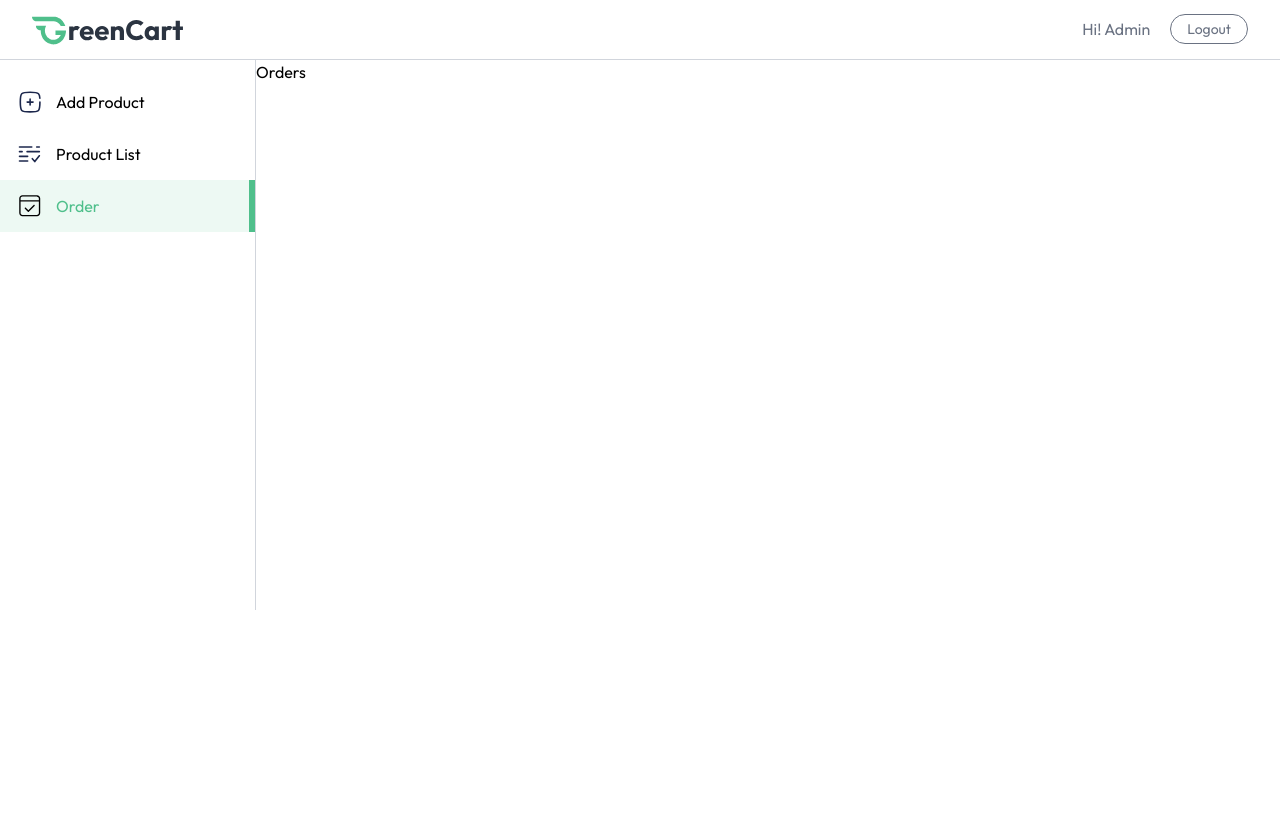
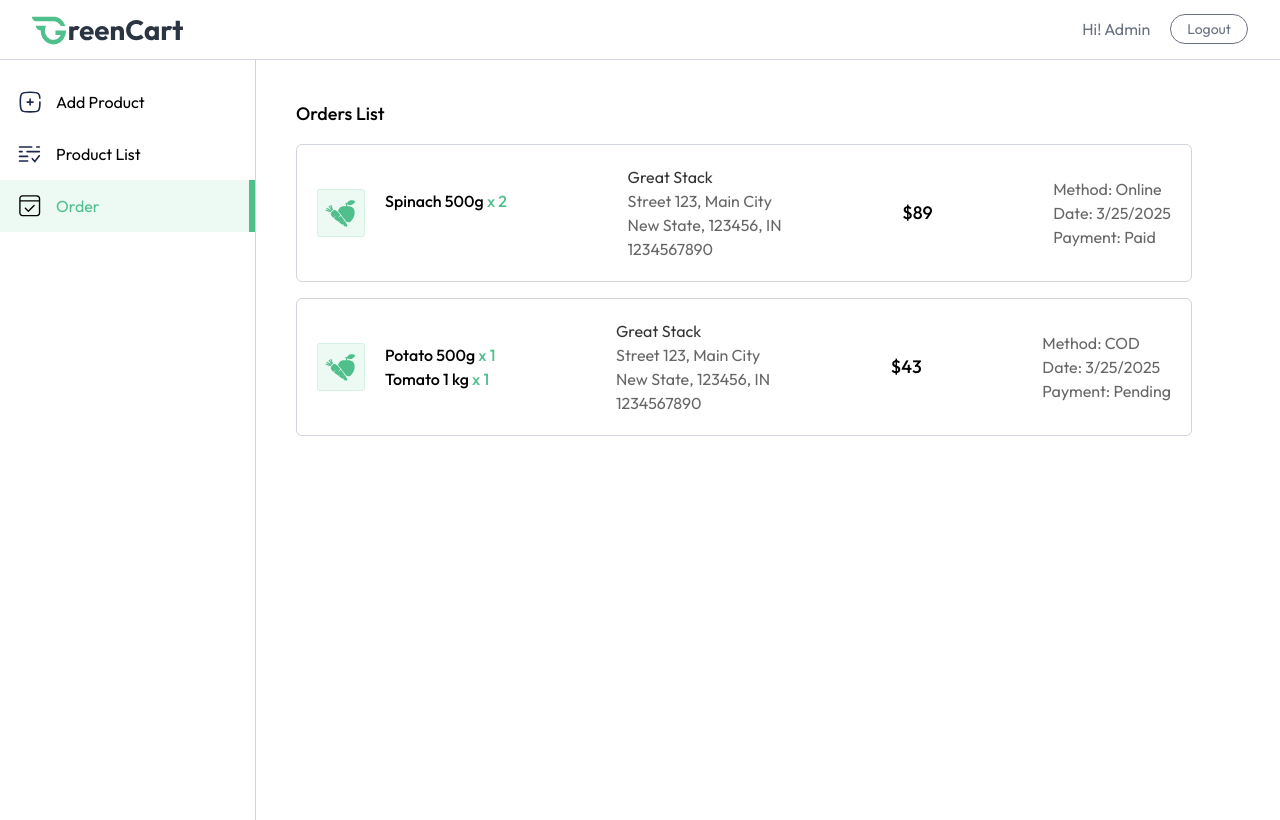
Before and after one commit to Sonu-Sahani/Green-Cart, a React (Vite) app in the folder client/: page /seller/orders in a window 1280 px wide. Both pictures are taken after typing "name@example.com", "Sample123" into the empty fields and a click on the button "Login". Built offline with nearby package versions, Linux system fonts and the light colour scheme.

Commit message:
completing orders and product page

```diff
--- a/client/src/pages/Seller/Orders.jsx
+++ b/client/src/pages/Seller/Orders.jsx
@@ -1,9 +1,80 @@
-import React from 'react'
+import React, { useEffect, useState } from "react";
+import { useAppContext } from "../../context/AppContext";
+import { assets, dummyOrders } from "../../assets/assets";
 
 const Orders = () => {
+  const { currency } = useAppContext();
+  const [orders, setOrders] = useState([]);
+
+  const fetchOrders = async () => {
+    setOrders(dummyOrders);
+  };
+
+  useEffect(() => {
+    fetchOrders();
+  }, []);
+
   return (
-    <div>Orders</div>
-  )
-}
+    <div className="no-scrollbar flex-1 h-[95vh] overflow-y-scroll">
+      <div className="md:p-10 p-4 space-y-4">
+        <h2 className="text-lg font-medium">Orders List</h2>
 
-export default Orders
+        {orders.map((order, index) => (
+          <div
+            key={index}
+            className="flex flex-col md:items-center md:flex-row gap-5 justify-between p-5 max-w-4xl rounded-md border border-gray-300"
+          >
+            <div className="flex gap-5 mx-w-80">
+              <img
+                className="w-12 h-12 object-cover"
+                src={assets.box_icon}
+                alt="boxIcon"
+              />
+
+              <div>
+                {order.items.map((item, index) => (
+                  <div key={index} className="flex flex-col">
+                    <p className="font-medium">
+                      {item.product.name} {" "}
+                      <span className="text-primary"> x {item.quantity}</span>
+                    </p>
+                  </div>
+                ))}
+              </div>
+            </div>
+
+            <div className="text-sm md:text-base text-black/60">
+              <p className="text-black/80">
+                {order.address.firstName} {order.address.lastName}
+              </p>
+
+              <p>
+                {order.address.street}, {order.address.city}
+              </p>
+
+              <p>
+                {order.address.state}, {order.address.zipcode},{" "}
+                {order.address.country}
+              </p>
+
+              <p>{order.address.phone}</p>
+            </div>
+
+            <p className="font-medium text-lg my-auto">
+              {currency}
+              {order.amount}
+            </p>
+
+            <div className="flex flex-col text-sm md:text-base text-black/60">
+              <p>Method: {order.paymentType}</p>
+              <p>Date: {new Date(order.createdAt).toLocaleDateString()}</p>
+              <p>Payment: {order.isPaid ? "Paid" : "Pending"}</p>
+            </div>
+          </div>
+        ))}
+      </div>
+    </div>
+  );
+};
+
+export default Orders;
--- a/client/src/pages/Seller/ProductList.jsx
+++ b/client/src/pages/Seller/ProductList.jsx
@@ -1,9 +1,69 @@
-import React from 'react'
+import React from "react";
+import { useAppContext } from "../../context/AppContext";
 
 const ProductList = () => {
-  return (
-    <div>ProductList</div>
-  )
-}
+    const { products, currency } = useAppContext();
 
-export default ProductList
+    return (
+        <div className="no_scrollbar flex-1 h-[95vh] overflow-y-scroll flex flex-col justify-between">
+            <div className="w-full md:p-10 p-4">
+                <h2 className="pb-4 text-lg font-medium">All Products</h2>
+
+                <div className="flex flex-col items-center max-w-4xl w-full overflow-hidden rounded-md bg-white border border-gray-500/20">
+                    <table className="md:table-auto table-fixed w-full overflow-hidden">
+                        <thead className="text-gray-900 text-sm text-left">
+                            <tr>
+                                <th className="px-4 py-3 font-semibold truncate">Product</th>
+                                <th className="px-4 py-3 font-semibold truncate">Category</th>
+                                <th className="px-4 py-3 font-semibold truncate hidden md:block">
+                                    Selling Price
+                                </th>
+                                <th className="px-4 py-3 font-semibold truncate">In Stock</th>
+                            </tr>
+                        </thead>
+
+                        <tbody className="text-sm text-gray-500">
+                            {products.map((product) => (
+                                <tr key={product._id} className="border-t border-gray-500/20">
+                                    <td className="md:px-4 pl-2 md:pl-4 py-3 flex items-center space-x-3 truncate">
+                                        <div className="border border-gray-300 rounded overflow-hidden">
+                                            <img
+                                                src={product.image[0]}
+                                                alt="Product"
+                                                className="w-16"
+                                            />
+                                        </div>
+
+                                        <span className="truncate max-sm:hidden w-full">
+                                            {product.name}
+                                        </span>
+                                    </td>
+
+                                    <td className="px-4 py-3">{product.category}</td>
+
+                                    <td className="px-4 py-3 max-sm:hidden">
+                                        {currency}
+                                        {product.offerPrice}
+                                    </td>
+
+                                    <td className="px-4 py-3">
+                                        <label className="relative inline-flex items-center cursor-pointer text-gray-900 gap-3">
+                                            <input
+                                                type="checkbox"
+                                                className="sr-only peer"
+                                            />
+                                            <div className="w-12 h-7 bg-slate-300 rounded-full peer peer-checked:bg-blue-600 transition-colors duration-200"></div>
+                                            <span className="dot absolute left-1 top-1 w-5 h-5 bg-white rounded-full transition-transform duration-200 ease-in-out peer-checked:translate-x-5"></span>
+                                        </label>
+                                    </td>
+                                </tr>
+                            ))}
+                        </tbody>
+                    </table>
+                </div>
+            </div>
+        </div>
+    );
+};
+
+export default ProductList;
--- a/client/src/pages/Seller/SellerLayout.jsx
+++ b/client/src/pages/Seller/SellerLayout.jsx
@@ -45,8 +45,7 @@ const SellerLayout = () => {
 
             <div className="flex">
                 <div
-                    className="md:w-64 w-16 border-r h-[550px] text-base border-gray-300 pt-4 flex flex-col
-                    transition-all duration-300"
+                    className="md:w-64 w-16 border-r h-[95vh] text-base border-gray-300 pt-4 flex flex-col "
                 >
                     {sidebarLinks.map((item) => (
                         <NavLink
```
